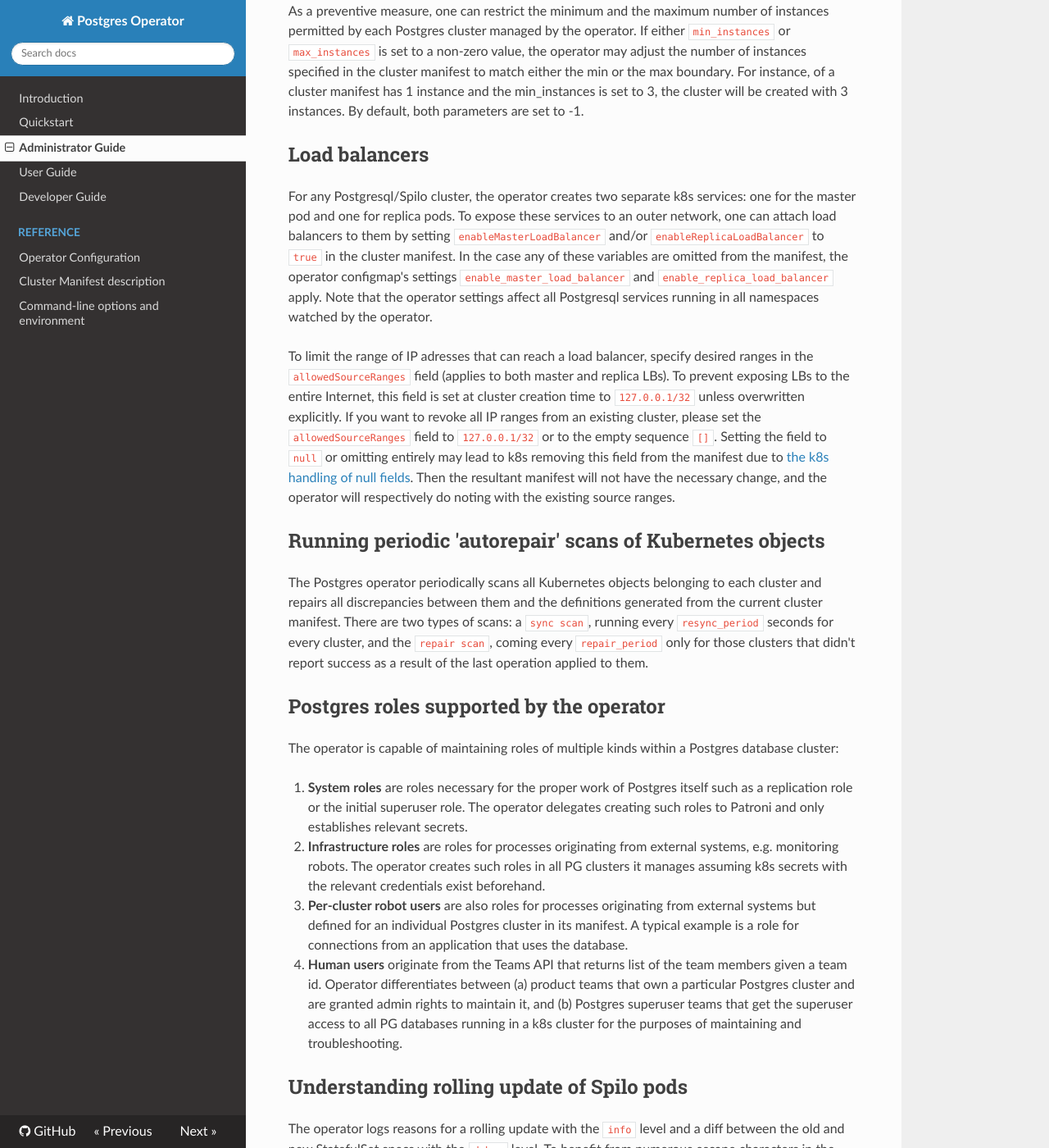
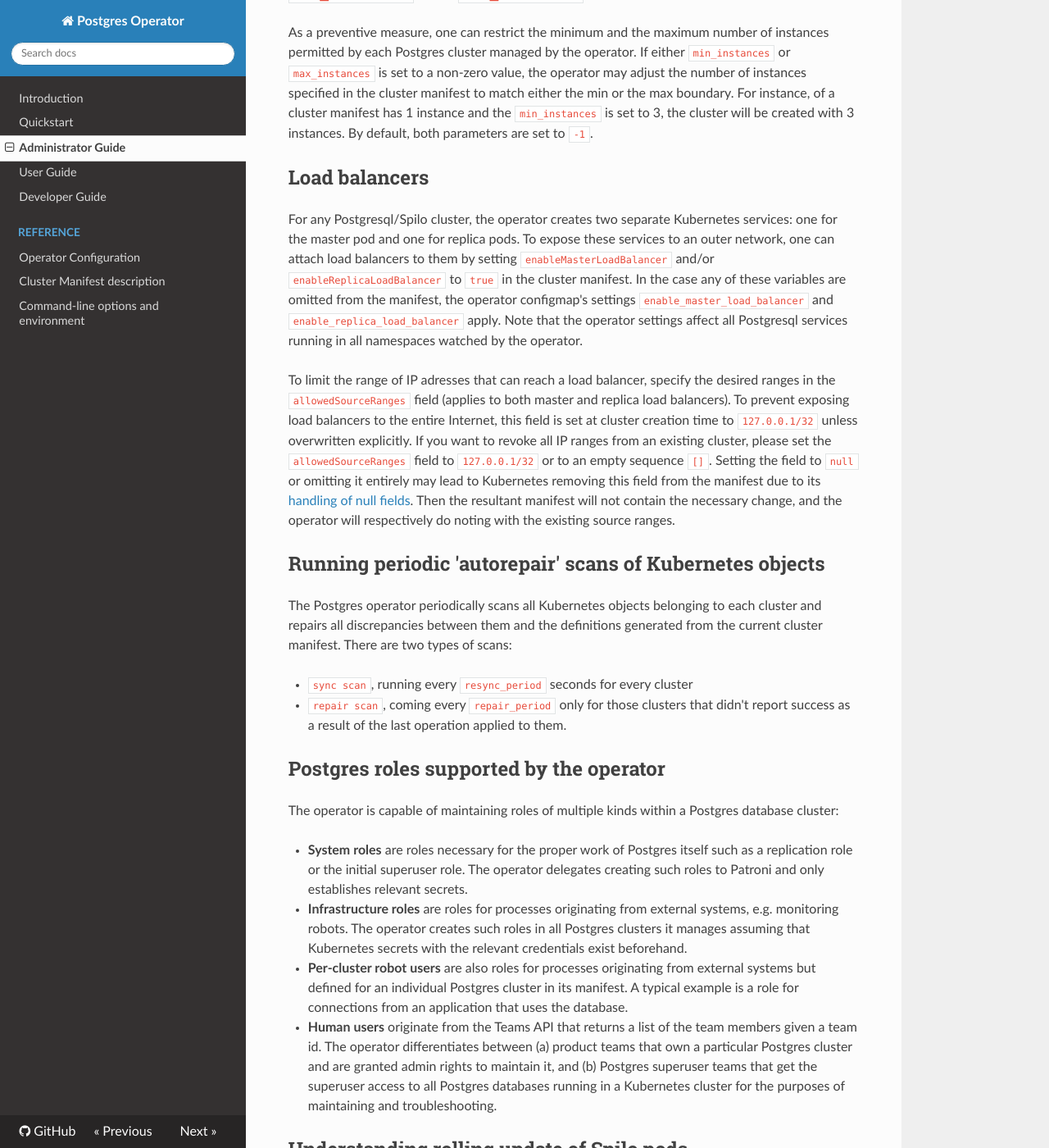
Before and after one commit to zalando/postgres-operator, an MkDocs documentation site: the page built from docs/administrator.md, in a window 1280 px wide and 1400 px high, scrolled down 3622 px. Shown: the whole window at 82% size. Built offline with MkDocs 1.6.1, drawn with Linux system fonts in a browser that asks for light colours; nearby versions of some CDN libraries; old or Windows-style settings are respelled for this version of MkDocs; some of the changed text lies outside the part shown.

Commit message:
Minor changes to Admin doc
Fixing links and small errors
Some homogenization of naming things
Added line breaks in some paragraphs

````diff
--- a/docs/administrator.md
+++ b/docs/administrator.md
@@ -1,6 +1,6 @@
 ## Create ConfigMap
 
-ConfigMap is used to store the configuration of the operator
+A ConfigMap is used to store the configuration of the operator.
 
 ```bash
     $ kubectl create -f manifests/configmap.yaml
@@ -75,7 +79,7 @@ in the case database pods need to talk to the Kubernetes API (e.g. when using
 Kubernetes-native configuration of Patroni). The operator checks that the
 `pod_service_account_name` exists in the target namespace, and, if not, deploys
 there the `pod_service_account_definition` from the operator
-[`Config`](pkg/util/config/config.go) with the default value of:
+[`Config`](../pkg/util/config/config.go) with the default value of:
 
 ```yaml
 apiVersion: v1
@@ -86,13 +90,13 @@ metadata:
 
 In this definition, the operator overwrites the account's name to match
 `pod_service_account_name` and the `default` namespace to match the target
-namespace. The operator  performs **no** further syncing of this account.
+namespace. The operator performs **no** further syncing of this account.
 
 ## Role-based access control for the operator
 
-The `manifests/operator-service-account-rbac.yaml` defines cluster roles and bindings needed
-for the operator to function under access control restrictions. To deploy the
-operator with this RBAC policy use:
+The `manifests/operator-service-account-rbac.yaml` defines cluster roles and
+bindings needed for the operator to function under access control restrictions.
+To deploy the operator with this RBAC policy use:
 
 ```bash
     $ kubectl create -f manifests/configmap.yaml
@@ -186,12 +190,12 @@ instances permitted by each Postgres cluster managed by the operator. If either
 `min_instances` or `max_instances` is set to a non-zero value, the operator may
 adjust the number of instances specified in the cluster manifest to match
 either the min or the max boundary. For instance, of a cluster manifest has 1
-instance and the min_instances is set to 3, the cluster will be created with 3
-instances. By default, both parameters are set to -1.
+instance and the `min_instances` is set to 3, the cluster will be created with 3
+instances. By default, both parameters are set to `-1`.
 
 ## Load balancers
 
-For any Postgresql/Spilo cluster, the operator creates two separate k8s
+For any Postgresql/Spilo cluster, the operator creates two separate Kubernetes
 services: one for the master pod and one for replica pods. To expose these
 services to an outer network, one can attach load balancers to them by setting
 `enableMasterLoadBalancer` and/or `enableReplicaLoadBalancer` to `true` in the
@@ -200,29 +204,47 @@ manifest, the operator configmap's settings `enable_master_load_balancer` and
 `enable_replica_load_balancer` apply. Note that the operator settings affect
 all Postgresql services running in all namespaces watched by the operator.
 
-To limit the range of IP adresses that can reach a load balancer, specify desired ranges in the `allowedSourceRanges` field (applies to both master and replica LBs). To prevent exposing LBs to the entire Internet, this field is set at cluster creation time to `127.0.0.1/32` unless overwritten explicitly. If you want to revoke all IP ranges from an existing cluster, please set the `allowedSourceRanges` field to `127.0.0.1/32` or to the empty sequence `[]`. Setting the field to `null` or omitting entirely may lead to k8s removing this field from the manifest due to [the k8s handling of null fields](https://kubernetes.io/docs/concepts/overview/object-management-kubectl/declarative-config/#how-apply-calculates-differences-and-merges-changes). Then the resultant manifest will not have the necessary change, and the operator will respectively do noting with the existing source ranges.
+To limit the range of IP adresses that can reach a load balancer, specify the
+desired ranges in the `allowedSourceRanges` field (applies to both master and
+replica load balancers). To prevent exposing load balancers to the entire
+Internet, this field is set at cluster creation time to `127.0.0.1/32` unless
+overwritten explicitly. If you want to revoke all IP ranges from an existing
+cluster, please set the `allowedSourceRanges` field to `127.0.0.1/32` or to an
+empty sequence `[]`. Setting the field to `null` or omitting it entirely may
+lead to Kubernetes removing this field from the manifest due to its
+[handling of null fields](https://kubernetes.io/docs/concepts/overview/object-management-kubectl/declarative-config/#how-apply-calculates-differences-and-merges-changes).
+Then the resultant manifest will not contain the necessary change, and the
+operator will respectively do noting with the existing source ranges.
 
 ## Running periodic 'autorepair' scans of Kubernetes objects
 
 The Postgres operator periodically scans all Kubernetes objects belonging to
 each cluster and repairs all discrepancies between them and the definitions
-generated from the current cluster manifest. There are two types of scans: a
-`sync scan`, running every `resync_period` seconds for every cluster, and the
-`repair scan`, coming every `repair_period` only for those clusters that didn't
+generated from the current cluster manifest. There are two types of scans:
+
+* `sync scan`, running every `resync_period` seconds for every cluster
+
+* `repair scan`, coming every `repair_period` only for those clusters that didn't
 report success as a result of the last operation applied to them.
 
 ## Postgres roles supported by the operator
 
-The operator is capable of maintaining roles of multiple kinds within a Postgres database cluster:
+The operator is capable of maintaining roles of multiple kinds within a
+Postgres database cluster:
 
-1. **System roles** are roles necessary for the proper work of Postgres itself such as a replication role or the initial superuser role. The operator delegates creating such roles to Patroni and only establishes relevant secrets.
+* **System roles** are roles necessary for the proper work of Postgres itself such as a replication role or the initial superuser role. The operator delegates creating such roles to Patroni and only establishes relevant secrets.
 
-2. **Infrastructure roles** are roles for processes originating from external systems, e.g. monitoring robots. The operator creates such roles in all PG clusters it manages assuming k8s secrets with the relevant credentials exist beforehand.
+* **Infrastructure roles** are roles for processes originating from external systems, e.g. monitoring robots. The operator creates such roles in all Postgres clusters it manages assuming that Kubernetes secrets with the relevant credentials exist beforehand.
 
-3. **Per-cluster robot users** are also roles for processes originating from external systems but defined for an individual Postgres cluster in its manifest. A typical example is a role for connections from an application that uses the database.
+* **Per-cluster robot users** are also roles for processes originating from external systems but defined for an individual Postgres cluster in its manifest. A typical example is a role for connections from an application that uses the database.
 
-4. **Human users** originate from the Teams API that returns list of the team members given a team id. Operator differentiates between (a) product teams that own a particular Postgres cluster and are granted admin rights to maintain it, and (b) Postgres superuser teams that get the superuser access to all PG databases running in a k8s cluster for the purposes of maintaining and troubleshooting.
+* **Human users** originate from the Teams API that returns a list of the team members given a team id. The operator differentiates between (a) product teams that own a particular Postgres cluster and are granted admin rights to maintain it, and (b) Postgres superuser teams that get the superuser access to all Postgres databases running in a Kubernetes cluster for the purposes of maintaining and troubleshooting.
 
 ## Understanding rolling update of Spilo pods
 
-The operator logs reasons for a rolling update with the `info` level and a diff between the old and new StatefulSet specs with the `debug` level. To benefit from numerous escape characters in the latter log entry, view it in CLI with `echo -e`. Note that the resultant message will contain some noise because the `PodTemplate` used by the operator is yet to be updated with the default values used internally in Kubernetes.
+The operator logs reasons for a rolling update with the `info` level and
+a diff between the old and new StatefulSet specs with the `debug` level.
+To benefit from numerous escape characters in the latter log entry, view it
+in CLI with `echo -e`. Note that the resultant message will contain some
+noise because the `PodTemplate` used by the operator is yet to be updated
+with the default values used internally in Kubernetes.
````
Also changed, not shown: other parts of docs/administrator.md (+15 -11 lines).
